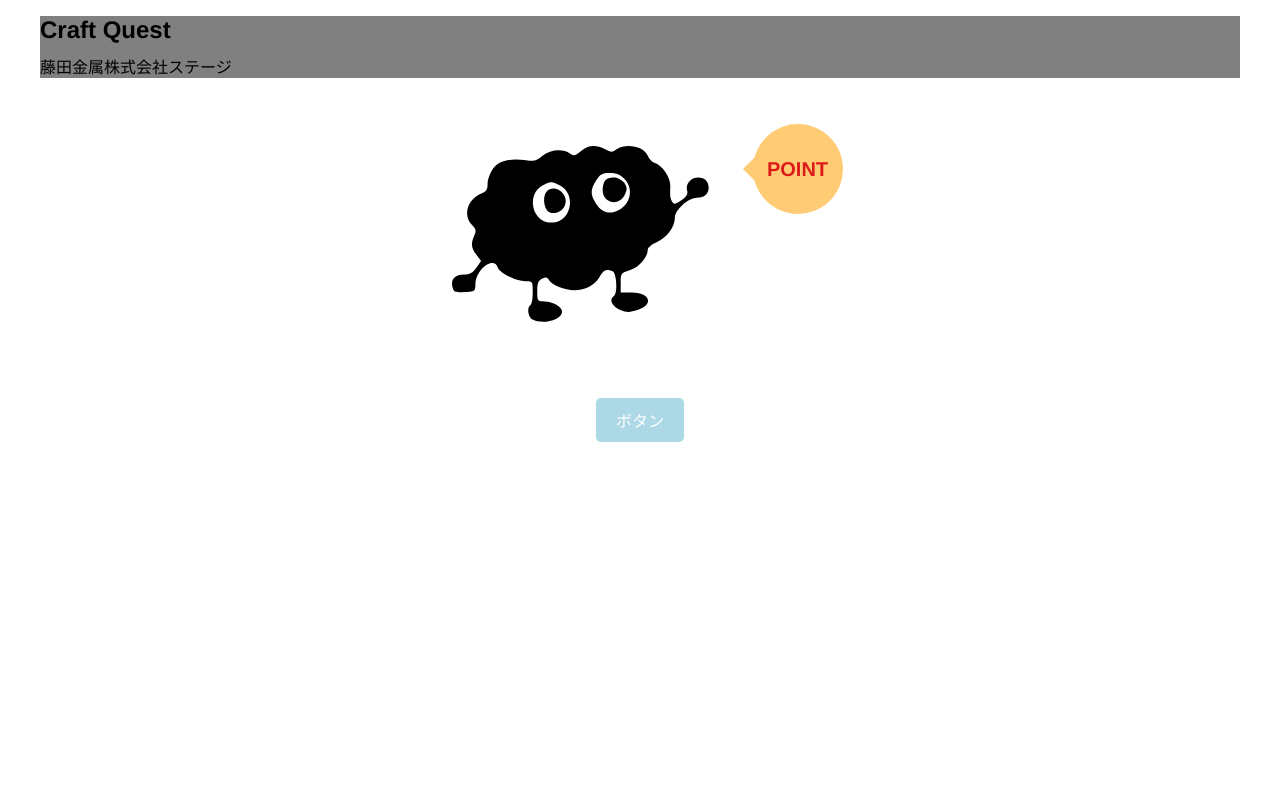
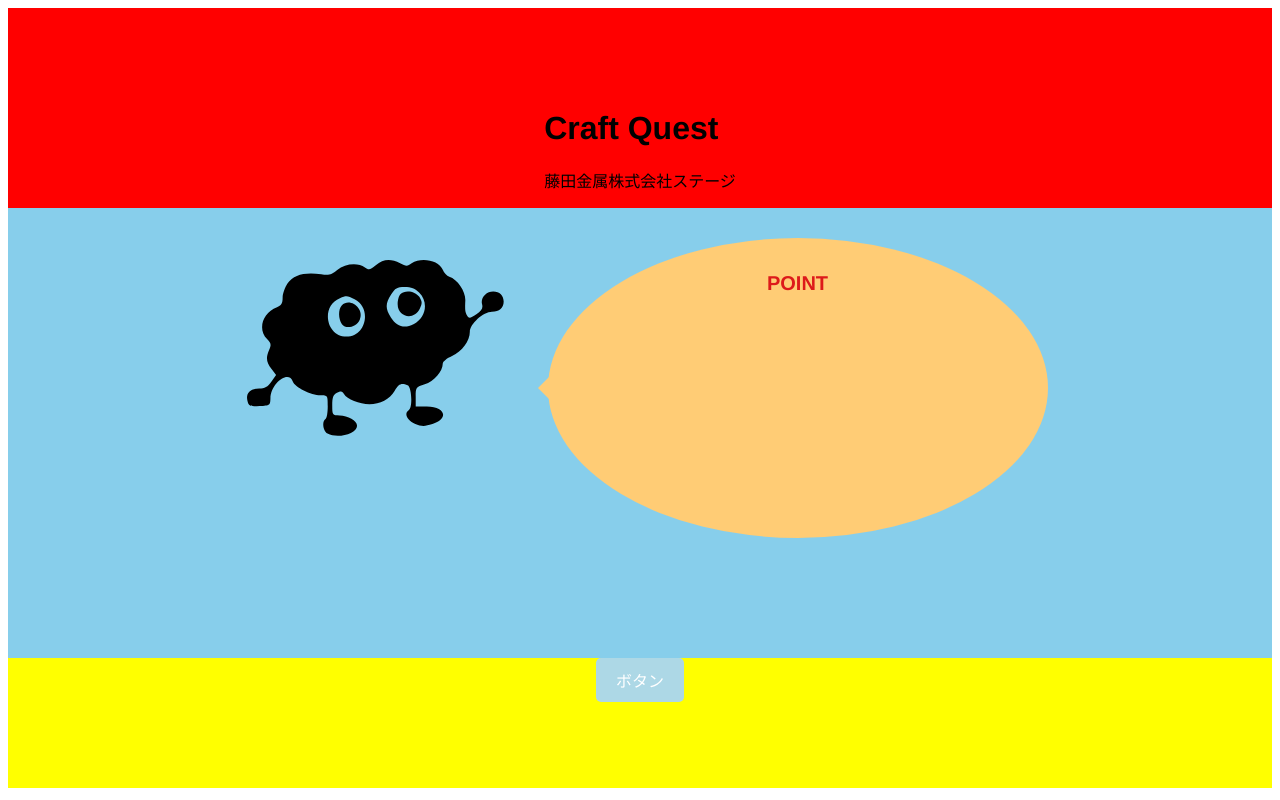
Before and after one commit to Yamabooks/Craftsync, a Flask app: page /main in a window 1280 px wide. Run offline with Flask 3, Linux system fonts and the light colour scheme.

Commit message:
mainを変更

```diff
--- a/CraftSync_Project/app/static/css/main.css
+++ b/CraftSync_Project/app/static/css/main.css
@@ -1,36 +1,35 @@
 body{
   font-family:'Franklin Gothic Medium', 'Arial Narrow', Arial, sans-serif;
 }
+.top{
+  background-color: red;
+  height: 200px;
+  display: flex;
+  justify-content: center;
+  align-items: flex-end;
+}
 
-h1 {
-  font-size:x-large;
-}
-.header {
-  width: 1200px;
-  margin:0 auto;
-
-  text-align: left;
-  background-color:grey;
-}
-.header h1{
-  margin-bottom: 10px;
-}
-.header p{
-  margin-top: 5px;
+p.header{
+  font-size: 200%;
 }
 .main{
+  background-color: skyblue;
+  height: 450px;
   display: flex;
   justify-content: center;
 
 }
-
+.bottom{
+  background-color: yellow;
+  height: 130px;
+}
 .balloon3-left {
   position: relative;
   display: inline-block;
   margin: 1.5em 0 1.5em 15px;
   padding: 0 5px;
-  width: 90px;
-  height: 90px;
+  width: 500px;
+  height: 300px;
   line-height: 90px;
   text-align: center;
   color: #dd1a1a;
--- a/CraftSync_Project/app/static/css/title.css
+++ b/CraftSync_Project/app/static/css/title.css
@@ -22,7 +22,7 @@ h1{
 }
 .bottom{
     background-color:rgba(255, 0, 0, 0);
-    height: 300px;
+    height: 280px;
     display: flex;
     justify-content: center;
 }
--- a/CraftSync_Project/app/templates/main.html
+++ b/CraftSync_Project/app/templates/main.html
@@ -9,11 +9,13 @@
 </head>
 
 <body>
+    <div class="top">
+        <div class="header">
+            <h1>Craft Quest</h1>
+            <p>藤田金属株式会社ステージ</p>
+        </div>
+    </div>
 
-    <div class="header">
-        <h1>Craft Quest</h1>
-        <p>藤田金属株式会社ステージ</p>
-    </div>
 
     <div class="main">
 
@@ -26,8 +28,10 @@
         </div>
     </div>
 
-    <div class="button">
-        <a href="{{url_for('check')}}" class="btn">ボタン</a>
+    <div class="bottom">
+        <div class="button">
+            <a href="{{url_for('check')}}" class="btn">ボタン</a>
     </div>
+</div>
 </body>
 </html>
```
